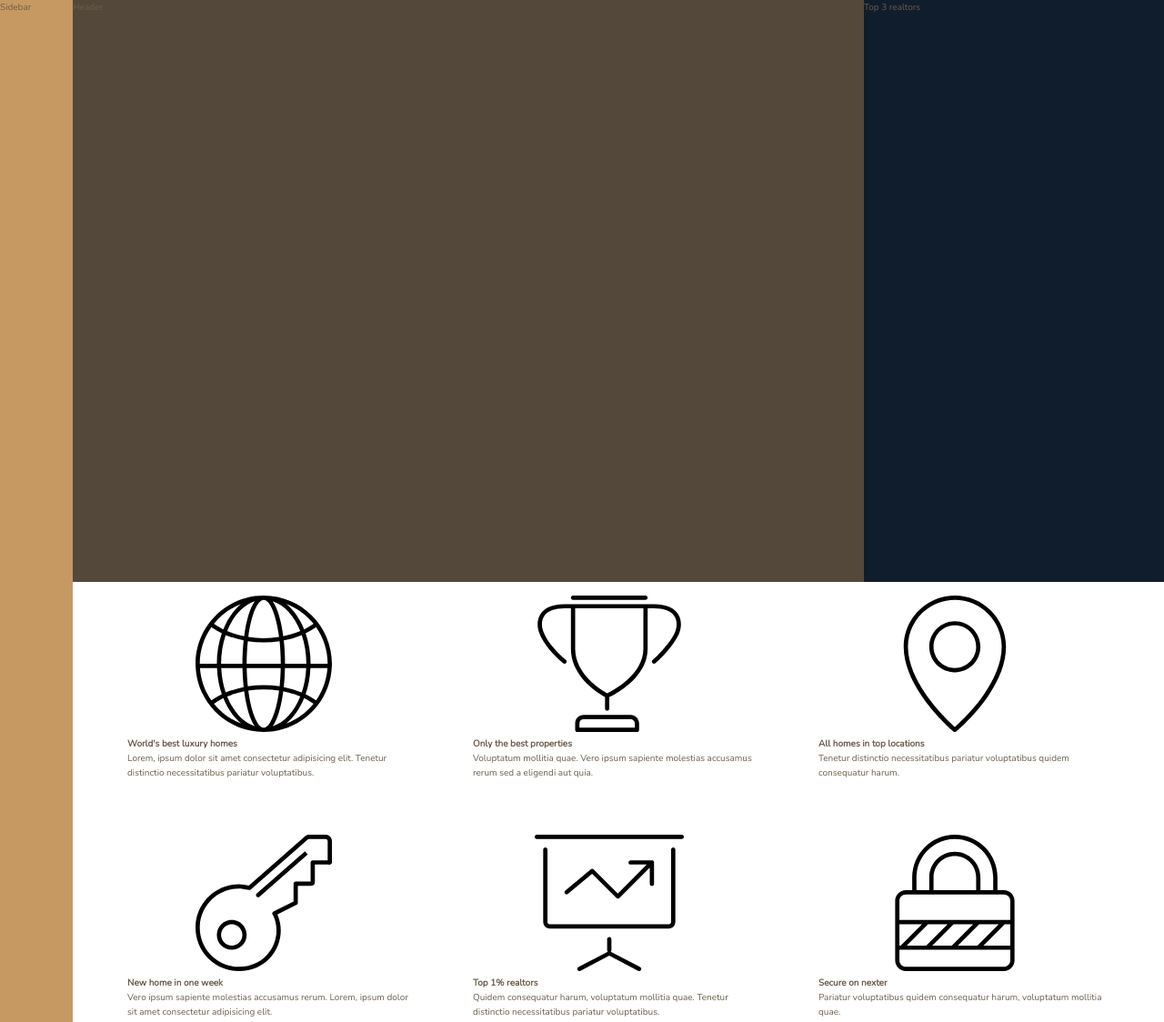
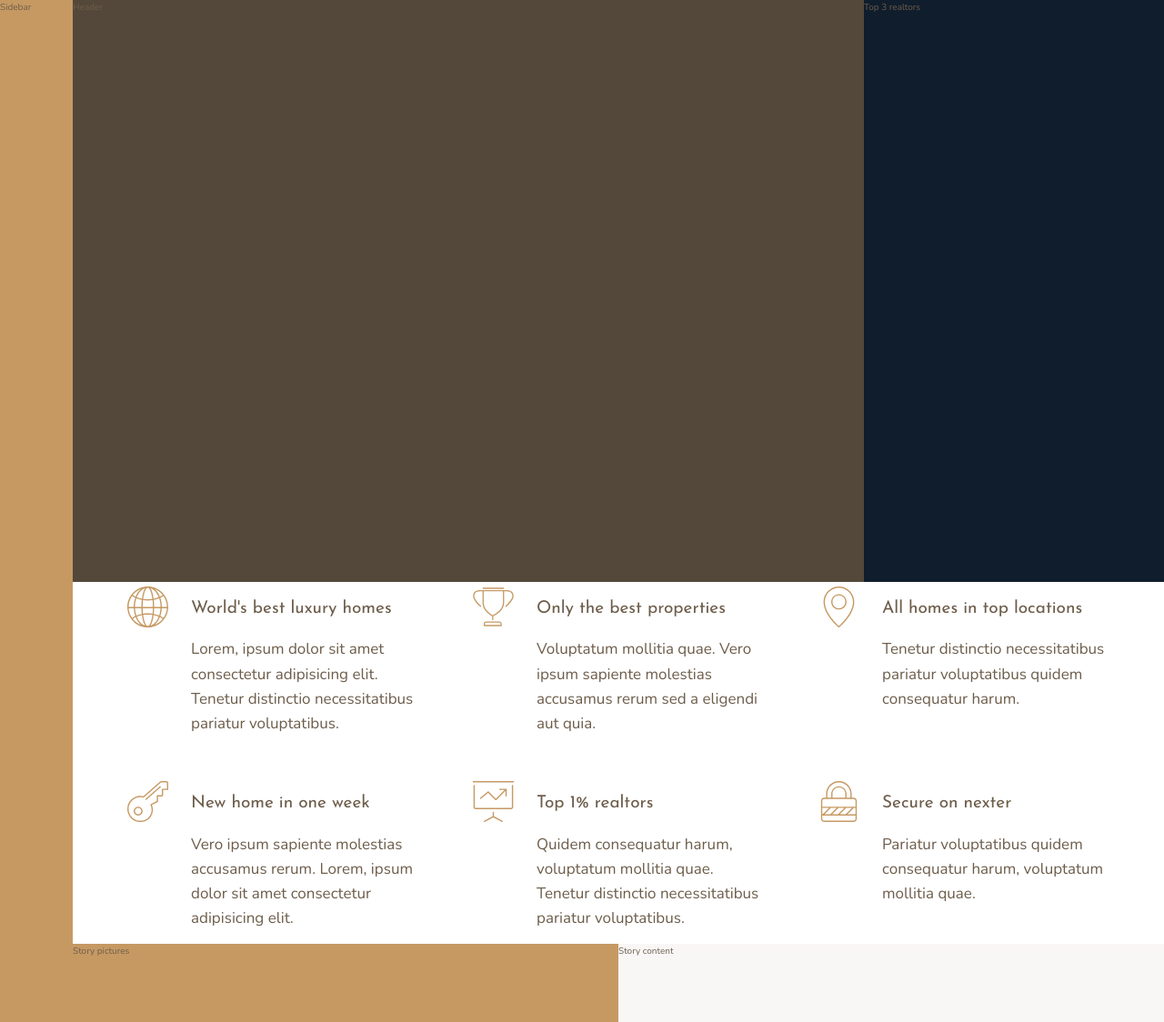
Before and after one commit to aruyamam/advanced-css-course-nexter, a website: page index.html in a window 1280 px wide. Shown: the top 1124 px of the page at 91% size. Drawn offline with nearby package versions, Linux system fonts and the light colour scheme.

Commit message:
Building the Feature Section - Part2

```diff
--- a/index.html
+++ b/index.html
@@ -43,28 +43,28 @@
                 <svg class="feature__icon">
                     <use xlink:href="img/sprite.svg#icon-map-pin"></use>
                 </svg>
-                <h4 class="heading-4">All homes in top locations</h4>
+                <h4 class="heading-4 heading-4--dark">All homes in top locations</h4>
                 <p class="feature__text">Tenetur distinctio necessitatibus pariatur voluptatibus quidem consequatur harum.</p>
             </div>
             <div class="feature">
                 <svg class="feature__icon">
                     <use xlink:href="img/sprite.svg#icon-key"></use>
                 </svg>
-                <h4 class="heading-4">New home in one week</h4>
+                <h4 class="heading-4 heading-4--dark">New home in one week</h4>
                 <p class="feature__text">Vero ipsum sapiente molestias accusamus rerum. Lorem, ipsum dolor sit amet consectetur adipisicing elit.</p>
             </div>
             <div class="feature">
                 <svg class="feature__icon">
                     <use xlink:href="img/sprite.svg#icon-presentation"></use>
                 </svg>
-                <h4 class="heading-4">Top 1% realtors</h4>
+                <h4 class="heading-4 heading-4--dark">Top 1% realtors</h4>
                 <p class="feature__text">Quidem consequatur harum, voluptatum mollitia quae. Tenetur distinctio necessitatibus pariatur voluptatibus.</p>
             </div>
             <div class="feature">
                 <svg class="feature__icon">
                     <use xlink:href="img/sprite.svg#icon-lock"></use>
                 </svg>
-                <h4 class="heading-4">Secure on nexter</h4>
+                <h4 class="heading-4 heading-4--dark">Secure on nexter</h4>
                 <p class="feature__text">Pariatur voluptatibus quidem consequatur harum, voluptatum mollitia quae.</p>
             </div>
 
--- a/sass/_features.scss
+++ b/sass/_features.scss
@@ -4,6 +4,29 @@
   padding: 15px 0;
 
   display: grid;
-  grid-template-columns: repeat(3, 1fr);
+  // grid-template-columns: repeat(3, 1fr);
+  grid-template-columns: repeat(auto-fit, minmax(25rem, 1fr));
   grid-gap: 6rem;
+  align-items: start;
 }
+
+.feature {
+
+  display: grid;
+  grid-template-columns: min-content 1fr;
+  grid-row-gap: 1.5rem;
+  grid-column-gap: 2.5rem;
+
+
+  &__icon {
+    fill: $color-primary;
+    width: 4.5rem;
+    height: 4.5rem;
+    grid-row: 1 / span 2;
+    transform: translateY(-1rem);
+  }
+
+  &__text {
+    font-size: 1.7rem;
+  }
+}
--- a/sass/_typography.scss
+++ b/sass/_typography.scss
@@ -0,0 +1,29 @@
+%heading {
+  font-family: $font-display;
+  font-weight: 400;
+}
+
+.heading-1 {
+  @extend %heading;
+}
+
+.heading-2 {
+  @extend %heading;
+}
+
+.heading-3 {
+  @extend %heading;
+}
+
+.heading-4 {
+  @extend %heading;
+  font-size: 1.9rem;
+
+  &--light {
+    color: 4$color-grey-light-1;
+  }
+
+  &--dark {
+    color: 4$color-grey-light-1;
+  }
+}
```
Also changed, not shown: css/style.css.
